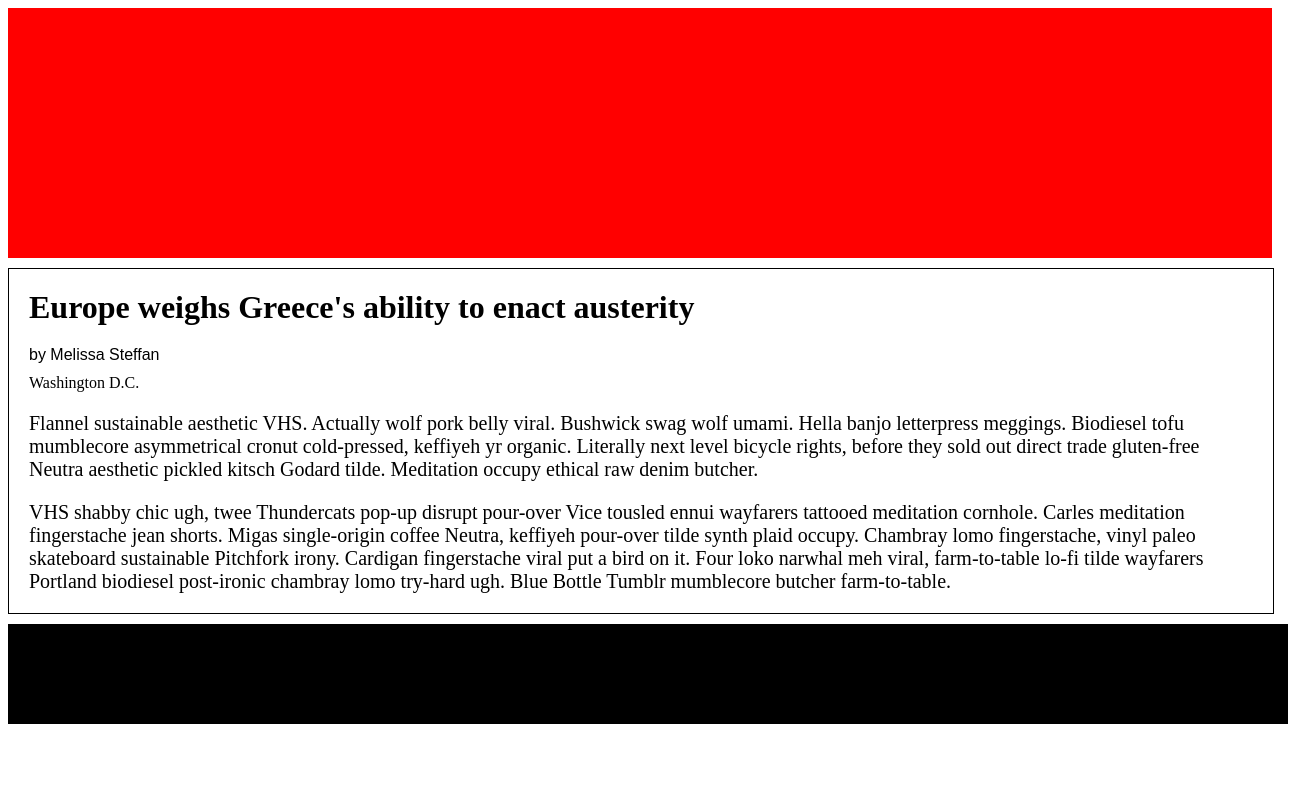
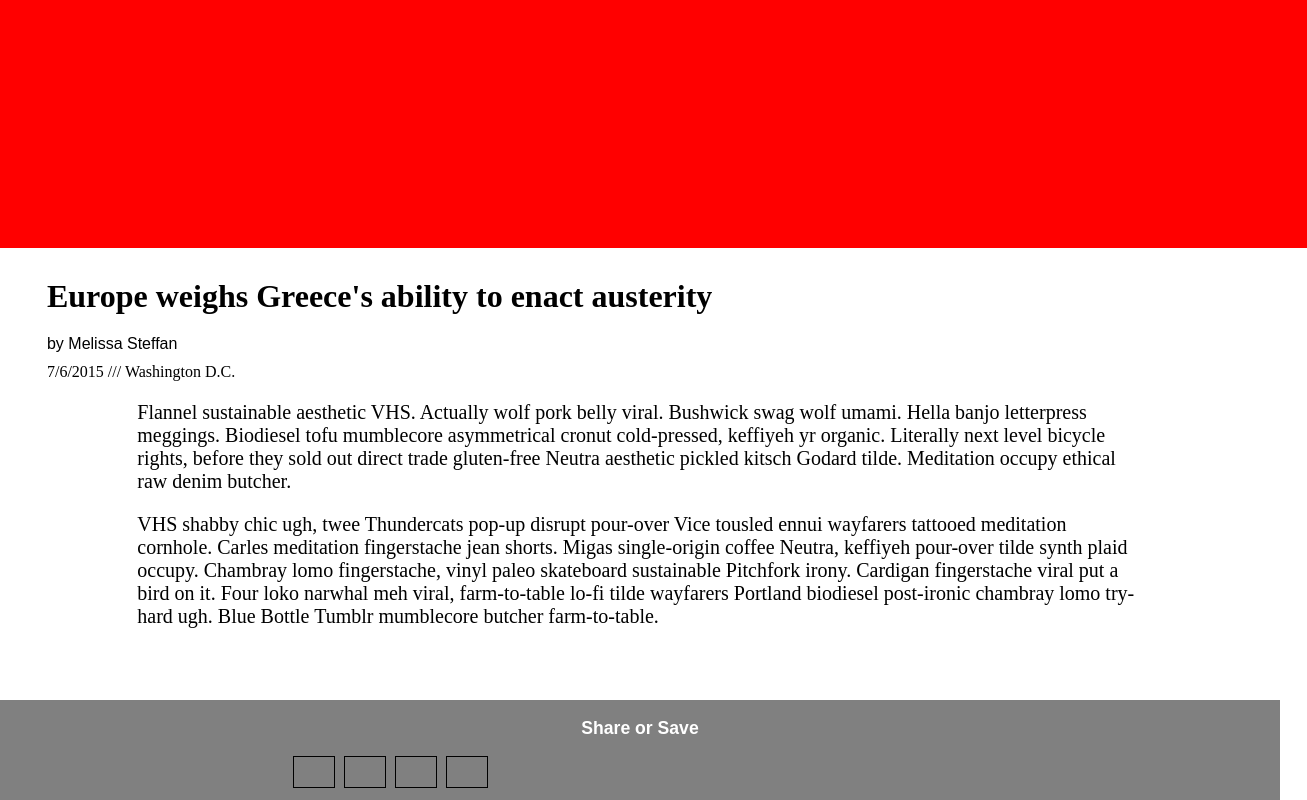
Before and after one commit to alexbyrnes/Team7, a plain HTML site: page articlePage.html in a window 1280 px wide. Shown: the whole page, 1307 px wide, since content can reach past the window. Drawn offline with Linux system fonts and the light colour scheme.

Commit message:
added basic styles for article page

```diff
--- a/articlePage.html
+++ b/articlePage.html
@@ -13,7 +13,7 @@
     <div class="article">
         <h2 class="articleHeadline">Europe weighs Greece's ability to enact austerity</h2>
         <p class="byline">by Melissa Steffan</p>
-        <p class="dateline">Washington D.C.</p>
+        <p class="dateline">7/6/2015 /// Washington D.C.</p>
         <div class="articleText">
             <p>Flannel sustainable aesthetic VHS. Actually wolf pork belly viral. Bushwick swag wolf umami. Hella banjo letterpress meggings. Biodiesel tofu mumblecore asymmetrical cronut cold-pressed, keffiyeh yr organic. Literally next level bicycle rights, before they sold out direct trade gluten-free Neutra aesthetic pickled kitsch Godard tilde. Meditation occupy ethical raw denim butcher.</p>
             <p>VHS shabby chic ugh, twee Thundercats pop-up disrupt pour-over Vice tousled ennui wayfarers tattooed meditation cornhole. Carles meditation fingerstache jean shorts. Migas single-origin coffee Neutra, keffiyeh pour-over tilde synth plaid occupy. Chambray lomo fingerstache, vinyl paleo skateboard sustainable Pitchfork irony. Cardigan fingerstache viral put a bird on it. Four loko narwhal meh viral, farm-to-table lo-fi tilde wayfarers Portland biodiesel post-ironic chambray lomo try-hard ugh. Blue Bottle Tumblr mumblecore butcher farm-to-table.</p>
@@ -27,6 +27,13 @@
     </div> -->
     <footer>
         <div class="footerBox">
+            <p class="footerShare">Share or Save</p>
+            <div class="icon-box">
+                <div id="facebook" class="social-icon"></div>
+                <div id="twitter" class="social-icon"></div>
+                <div id="pocket" class="social-icon"></div>
+                <div id="evernote" class="social-icon"></div>
+            </div>
         </div>
     </footer>
 
--- a/css/articlestyles.css
+++ b/css/articlestyles.css
@@ -1,15 +1,17 @@
 .heroImage {
     height: 250px;
     width: 100%;
+    margin-left: -18px;
+    padding-right: 53px;
+    margin-top: -10px;
     background-color: red;
-    background-size: cover;
 
 }
 
 .article {
-    width: 100%;
-    border: 1px solid black;
+    width: 97%;
     margin: 10px auto 10px auto;
+    position: static;
 }
 .articleHeadline {
     padding: 20px 20px 10px 20px;
@@ -33,12 +35,38 @@
 .articleText {
     padding: 0 20px 0 20px;
     font-size: 1.25em;
+    width: 82%;
+    margin: 0 auto;
 }
 
 .footerBox {
     height: 100px;
     width: 100%;
-    background-color: black;
+    background-color: grey;
     position: fixed;
-    bottom: auto;
+    bottom: 0px;
+    left: 0px;
+    right: 0px;
 }
+
+.footerShare {
+    text-align: center;
+    color: white;
+    font-size: 1.10em;
+    font-weight: bold;
+    font-family: sans-serif;
+}
+
+.icon-box {
+    width: 55%;
+    margin: 0 auto;
+}
+
+.social-icon {
+    display: inline-block;
+    height: 30px;
+    width: 40px;
+    border: 1px solid black;
+    margin-left:5px;
+    /*background-image: */
+}
```
